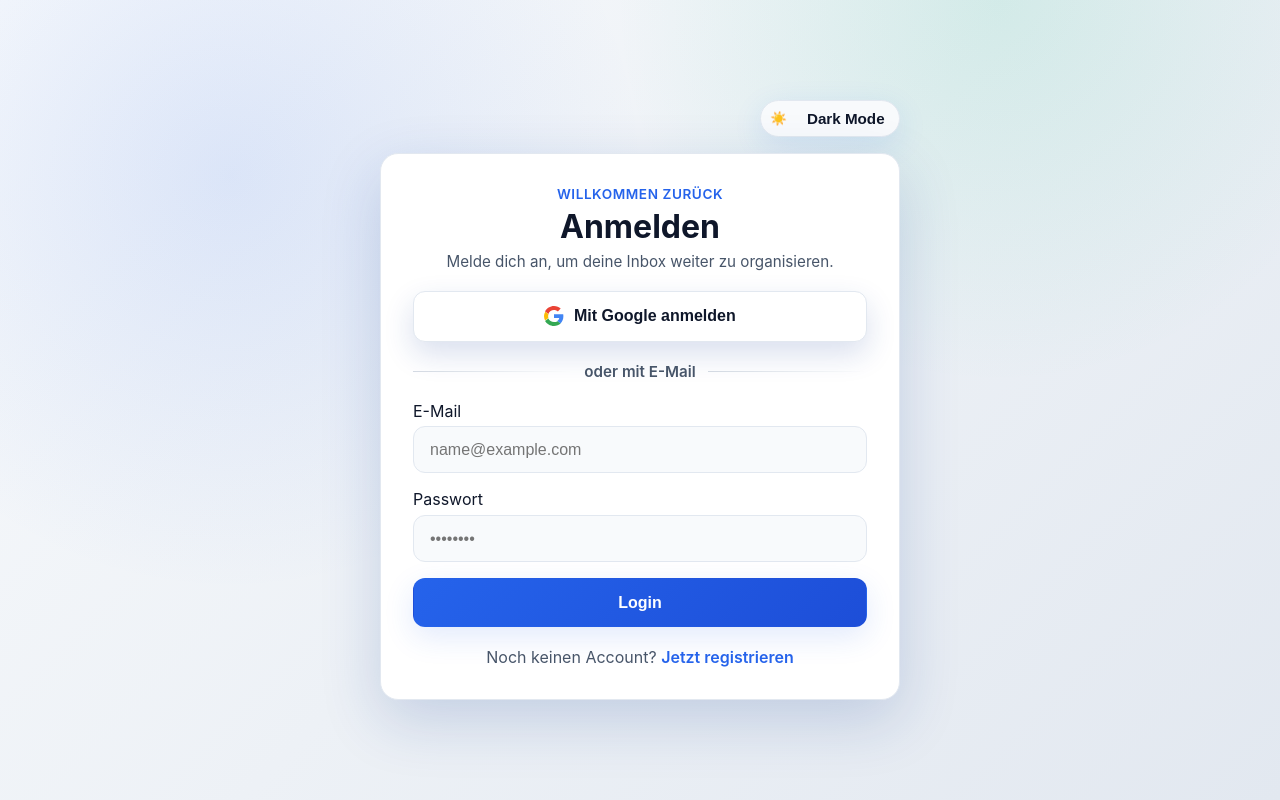
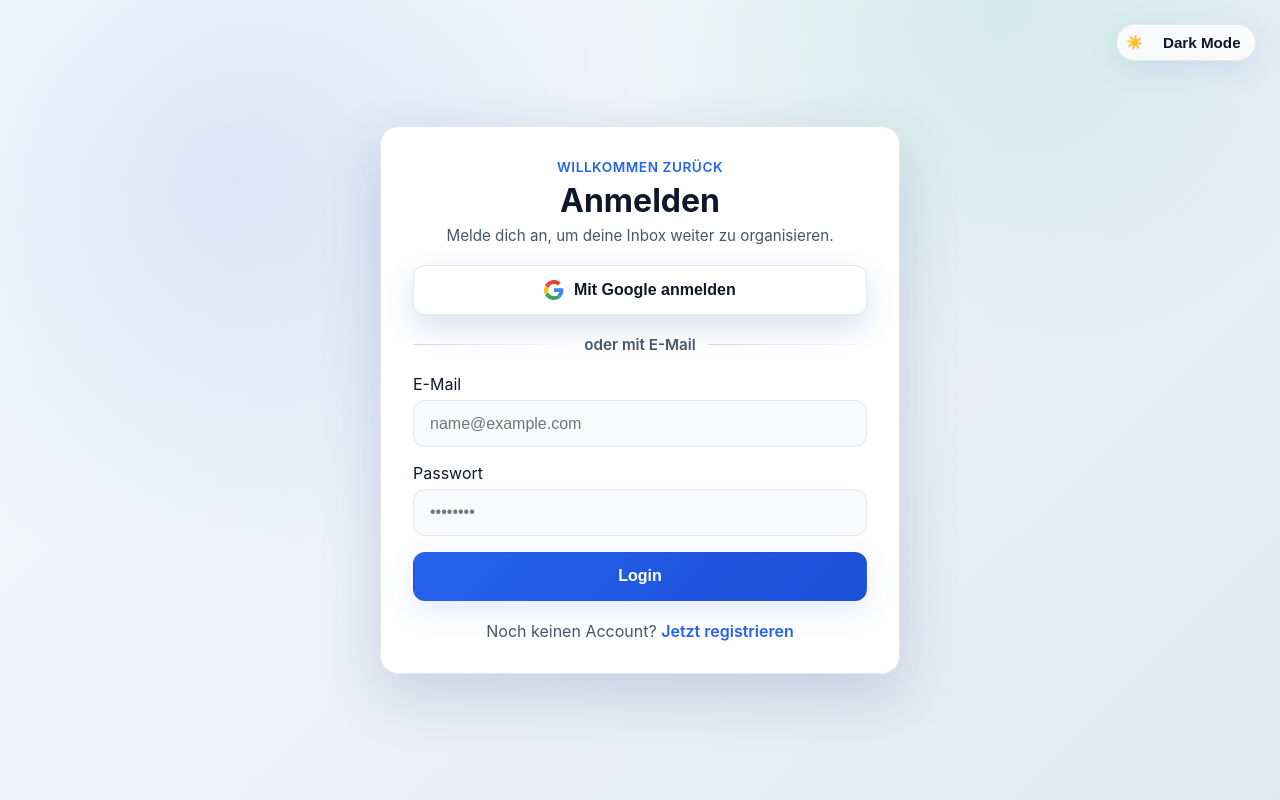
Before and after one commit to Soleymantic/personal-assistant-agent, an Angular app: page /login in a window 1280 px wide. Built offline with nearby package versions, Linux system fonts and the light colour scheme.

Commit message:
style register and add central dark/light mode

```diff
--- a/src/app/app.component.html
+++ b/src/app/app.component.html
@@ -1 +1,2 @@
+<app-theme-toggle></app-theme-toggle>
 <router-outlet></router-outlet>
--- a/src/app/app.component.ts
+++ b/src/app/app.component.ts
@@ -1,11 +1,12 @@
 import { CommonModule } from '@angular/common';
 import { Component } from '@angular/core';
 import { RouterOutlet } from '@angular/router';
+import { ThemeToggleComponent } from './theme-toggle/theme-toggle.component';
 
 @Component({
   selector: 'app-root',
   standalone: true,
-  imports: [CommonModule, RouterOutlet],
+  imports: [CommonModule, RouterOutlet, ThemeToggleComponent],
   templateUrl: './app.component.html',
   styleUrls: ['./app.component.css']
 })
--- a/src/app/auth/login.component.css
+++ b/src/app/auth/login.component.css
@@ -73,6 +73,32 @@
   gap: 1.25rem;
   border: 1px solid var(--border-1);
   color: var(--text-primary);
+  position: relative;
+  isolation: isolate;
+  transition: box-shadow 0.25s ease, transform 0.2s ease;
+}
+
+.auth-card::before {
+  content: '';
+  position: absolute;
+  inset: -1px;
+  border-radius: inherit;
+  pointer-events: none;
+  background: radial-gradient(circle at 20% 20%, color-mix(in srgb, var(--accent-primary) 30%, transparent), transparent 40%),
+    radial-gradient(circle at 80% 10%, color-mix(in srgb, var(--accent-primary-strong) 22%, transparent), transparent 38%);
+  opacity: 0;
+  filter: blur(18px);
+  transition: opacity 0.3s ease;
+  z-index: -1;
+}
+
+.auth-card:hover {
+  box-shadow: 0 28px 80px color-mix(in srgb, var(--shadow-accent) 95%, rgba(0, 0, 0, 0.45));
+  transform: translateY(-2px);
+}
+
+.auth-card:hover::before {
+  opacity: 1;
 }
 
 .heading {
--- a/src/app/auth/login.component.html
+++ b/src/app/auth/login.component.html
@@ -1,21 +1,5 @@
 <div class="auth-wrapper">
-  <div class="auth-shell" *ngIf="theme$ | async as theme">
-    <div class="toolbar">
-      <button
-        type="button"
-        class="icon-button"
-        (click)="toggleTheme()"
-        [attr.aria-pressed]="theme === 'dark'"
-        aria-label="Darstellung umschalten"
-      >
-        <span class="icon" aria-hidden="true">
-          <span class="sun" [class.visible]="theme === 'light'">☀️</span>
-          <span class="moon" [class.visible]="theme === 'dark'">🌙</span>
-        </span>
-        <span class="icon-label">{{ theme === 'dark' ? 'Light Mode' : 'Dark Mode' }}</span>
-      </button>
-    </div>
-
+  <div class="auth-shell">
     <div class="auth-card">
       <div class="heading">
         <p class="eyebrow">Willkommen zurück</p>
--- a/src/app/auth/login.component.ts
+++ b/src/app/auth/login.component.ts
@@ -4,7 +4,6 @@ import { FormBuilder, ReactiveFormsModule, Validators } from '@angular/forms';
 import { ActivatedRoute, Router, RouterLink } from '@angular/router';
 import { environment } from '../../environments/environment';
 import { AuthService } from './auth.service';
-import { ThemeService } from '../theme.service';
 
 @Component({
   selector: 'app-login',
@@ -19,9 +18,6 @@ export class LoginComponent {
   private readonly auth = inject(AuthService);
   private readonly router = inject(Router);
   private readonly route = inject(ActivatedRoute);
-  private readonly themeService = inject(ThemeService);
-
-  readonly theme$ = this.themeService.themeChanges;
 
   readonly form = this.fb.nonNullable.group({
     email: ['', [Validators.required, Validators.email]],
@@ -48,8 +44,4 @@ export class LoginComponent {
   loginWithGoogle(): void {
     window.location.href = `${environment.apiBaseUrl}/oauth2/authorization/google`;
   }
-
-  toggleTheme(): void {
-    this.themeService.toggleTheme();
-  }
 }
--- a/src/app/auth/register.component.css
+++ b/src/app/auth/register.component.css
@@ -2,6 +2,20 @@
 
 .grid {
   display: grid;
-  gap: 0.75rem;
-  grid-template-columns: repeat(auto-fit, minmax(160px, 1fr));
+  gap: clamp(1rem, 2vw, 1.35rem);
+  grid-template-columns: repeat(2, minmax(0, 1fr));
 }
+
+.grid .field {
+  min-width: 0;
+}
+
+.grid .field input {
+  width: 100%;
+}
+
+@media (max-width: 540px) {
+  .grid {
+    grid-template-columns: 1fr;
+  }
+}
--- a/src/app/auth/register.component.html
+++ b/src/app/auth/register.component.html
@@ -1,4 +1,5 @@
 <div class="auth-wrapper">
+  <div class="auth-shell">
     <div class="auth-card">
       <h1 class="title">Registrieren</h1>
 
@@ -48,3 +49,4 @@
       <p *ngIf="errorMessage" class="error">{{ errorMessage }}</p>
     </div>
   </div>
+</div>
--- /dev/null
+++ b/src/app/theme-toggle/theme-toggle.component.css
@@ -0,0 +1,66 @@
+.theme-toggle {
+  display: flex;
+  align-items: center;
+}
+
+.theme-toggle.inline {
+  justify-content: flex-end;
+  margin-bottom: 0.75rem;
+}
+
+.theme-toggle.floating {
+  position: fixed;
+  top: clamp(0.75rem, 2vw, 1.5rem);
+  right: clamp(0.75rem, 2vw, 1.5rem);
+  z-index: 1000;
+  pointer-events: none;
+}
+
+.theme-toggle.floating .icon-button {
+  pointer-events: auto;
+}
+
+.icon-button {
+  display: inline-flex;
+  align-items: center;
+  gap: 0.5rem;
+  padding: 0.55rem 0.9rem;
+  border-radius: 999px;
+  border: 1px solid var(--border-1);
+  background: var(--surface-2);
+  color: var(--text-primary);
+  cursor: pointer;
+  font-weight: 600;
+  transition: border-color 0.2s ease, box-shadow 0.2s ease, transform 0.15s ease;
+  box-shadow: 0 8px 30px color-mix(in srgb, var(--shadow-accent) 80%, transparent);
+}
+
+.icon-button:hover {
+  border-color: var(--border-2);
+  box-shadow: 0 10px 34px color-mix(in srgb, var(--shadow-accent) 90%, transparent);
+}
+
+.icon-button:active {
+  transform: translateY(1px);
+}
+
+.icon {
+  display: inline-flex;
+  position: relative;
+  width: 1.5rem;
+  justify-content: center;
+}
+
+.sun,
+.moon {
+  opacity: 0;
+  transition: opacity 0.2s ease;
+}
+
+.visible {
+  opacity: 1;
+}
+
+.icon-label {
+  font-size: 0.95rem;
+}
--- /dev/null
+++ b/src/app/theme-toggle/theme-toggle.component.html
@@ -0,0 +1,15 @@
+<div class="theme-toggle" [ngClass]="variant" *ngIf="theme$ | async as theme">
+  <button
+    type="button"
+    class="icon-button"
+    (click)="toggleTheme()"
+    [attr.aria-pressed]="theme === 'dark'"
+    aria-label="Darstellung umschalten"
+  >
+    <span class="icon" aria-hidden="true">
+      <span class="sun" [class.visible]="theme === 'light'">☀️</span>
+      <span class="moon" [class.visible]="theme === 'dark'">🌙</span>
+    </span>
+    <span class="icon-label">{{ theme === 'dark' ? 'Light Mode' : 'Dark Mode' }}</span>
+  </button>
+</div>
--- /dev/null
+++ b/src/app/theme-toggle/theme-toggle.component.ts
@@ -0,0 +1,23 @@
+import { CommonModule } from '@angular/common';
+import { ChangeDetectionStrategy, Component, Input, inject } from '@angular/core';
+import { ThemeService } from '../theme.service';
+
+@Component({
+  selector: 'app-theme-toggle',
+  standalone: true,
+  imports: [CommonModule],
+  templateUrl: './theme-toggle.component.html',
+  styleUrls: ['./theme-toggle.component.css'],
+  changeDetection: ChangeDetectionStrategy.OnPush
+})
+export class ThemeToggleComponent {
+  private readonly themeService = inject(ThemeService);
+
+  readonly theme$ = this.themeService.themeChanges;
+
+  @Input() variant: 'floating' | 'inline' = 'floating';
+
+  toggleTheme(): void {
+    this.themeService.toggleTheme();
+  }
+}
```
Lines whose indentation alone changed are shown as unchanged.
